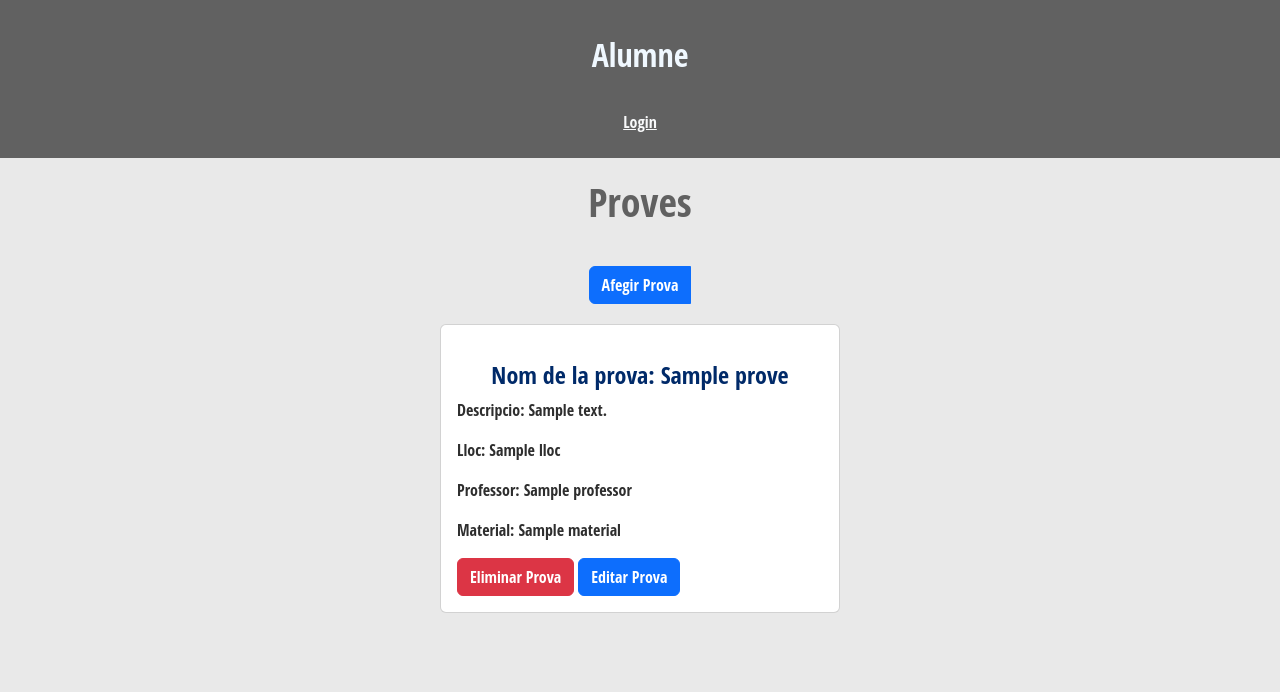
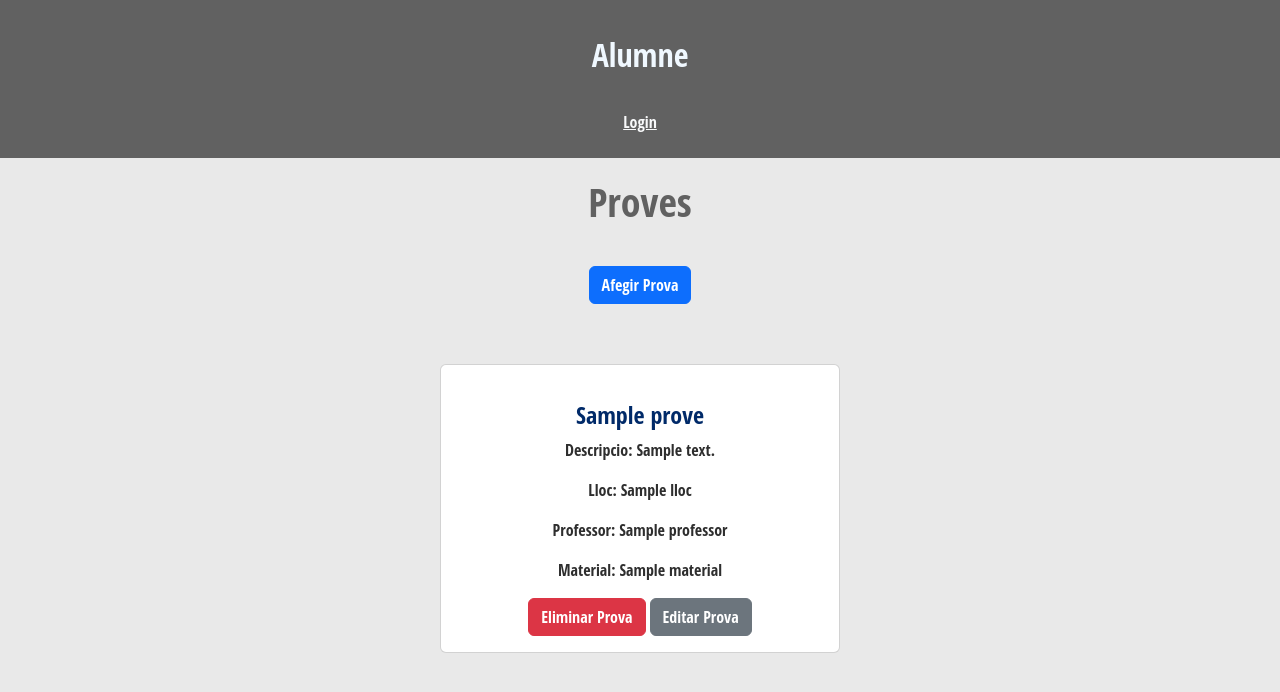
Before and after one commit to adrigd03/Projecte-Activitat-cohesio, a PHP site: template Vista/proves.vista.php in a window 1280 px wide. Shown: the top 692 px of the page. Run offline with PHP 8.4, Linux system fonts and the light colour scheme; the template is opened without the code that fills it: most values are stand-ins (such as "Sample title", 1, 10 or a date in 2020); some libraries are stand-ins or nearby versions.

Commit message:
edit vista

```diff
--- a/Controlador/proves.php
+++ b/Controlador/proves.php
@@ -37,7 +37,7 @@ if(isset($_POST['crear'])){
             $errors["lloc"] = "Ompliu el lloc";
         }
         if(empty($_POST['professor'])){
-            $errors["professor"] = "Ompliu el nom de  professor";
+            $errors["professor"] = "Ompliu el nom de  professor/a";
         }
         if(empty($_POST['material'])){
             $errors["material"] = "Ompliu el material";
@@ -91,7 +91,7 @@ if(isset($_POST['modificar'])){
             $errors["lloc"] = "Ompliu el lloc";
         }
         if(empty($_POST['professor'])){
-            $errors["professor"] = "Ompliu el nom de  professor";
+            $errors["professor"] = "Ompliu el nom de  professor/a";
         }
         if(empty($_POST['material'])){
             $errors["material"] = "Ompliu el material";
--- a/Estils/estils.css
+++ b/Estils/estils.css
@@ -61,6 +61,8 @@ h4 {
 
 
 
+
+
         input[type=text], select {
             width: 100%;
             padding: 12px 20px;
@@ -114,6 +116,11 @@ select {
   box-sizing: border-box;
 }
 
+.error {
+  color: red;
+  font-size: 0.8em;
+}
+
 /* imatge MapaSaPalomera.png */
 .divMapa {
   width: 600px;
--- a/Vista/proves.js
+++ b/Vista/proves.js
@@ -1,22 +1,3 @@
-const botoAfegirProva = document.getElementById("afegir_prova");
-const formulariProva = document.getElementById("formulari_prova");
-const botoEliminarProva = document.getElementById("eliminar_prova");
-const formulariEliminar = document.getElementById("formulari_eliminarProva");
-
-const botoModificarProva = document.getElementById("modificar_prova");
-const formulariModificar = document.getElementById("formulari_modificarProva");
-
-botoAfegirProva.addEventListener("click", () => {
-  if(formulariProva.hidden === true){
-     formulariProva.hidden = false;
-  } else if (formulariProva.hidden === false){
-    formulariProva.hidden = true
-  }
-});
-
-
-
-
 
 
 // put marker on img mapa on click
@@ -87,3 +68,11 @@ $(document).ready(function() {
      $("#modalEditarProva").modal('show');
   });
 });
+
+
+$(document).ready(function() {
+  $(".afegir-prova").click(function () {
+
+     $("#modalAfegirProva").modal('show');
+  });
+});
--- a/Vista/proves.vista.php
+++ b/Vista/proves.vista.php
@@ -25,59 +25,65 @@
 </head>
 
 <body>
-
-
     <?php require_once("../Vista/navbar.php"); ?>
     <!--Opcions -->
     <div class="contenidor d-flex flex-column align-items-center">
         <h1>Proves</h1>
-        <div class="btn-group d-flex justify-content-center">
-            <!--AFEGIR PROVAA -->
-            <button type="submit" class="btn btn-primary" id="afegir_prova">Afegir Prova</button>
-            <div id="formulari_prova" hidden>
-                <h2>Afegir Prova</h2>
-                <form action="../Controlador/proves.php" method="post">
+        <!-- Afegir Prova -->
+        <button class="btn btn-primary afegir-prova">Afegir Prova</button>
+        <br>
+    </div>
+        <div id="modalAfegirProva" class="modal fade">
+    <div class="modal-dialog modal-dialog-centered">
+        <div class="modal-content">
+            <div class="modal-header">
+                <h5 class="modal-title">Afegir Dades de la Prova</h5>
+                <button type="button" class="btn-close" data-bs-dismiss="modal"></button>
+            </div>
+            <div class="modal-body">
+            <form id="formAfegirProva" action="../Controlador/proves.php" method="post">
                     <label for="nom">Nom:</label>
-                    <input type="text" name="nom" id="nom">
+                    <input type="text" name="nom" id="nom" required>
                     <?php
-                    if (!empty($errors["nom"])) {
-                        echo $errors["nom"];
-                    }
-                    ?>
+                    if (!empty($errors["nom"])) { ?>
+              <span class="error"> <?php  echo $errors["nom"]; ?>  </span>
+                <?php  }  ?>
+
                     <br>
                     <label for="descripcio">Descripció:</label>
                     <br>
                     <textarea name="descripcio" id="descripcio" rows="4" cols="50"></textarea>
+                    <br>
                     <?php
-                    if (!empty($errors["descricio"])) {
-                        echo $errors["descripcio"];
-                    }
-                    ?>
+                    if (!empty($errors["descripcio"])) { ?>
+              <span class="error"> <?php  echo $errors["descripcio"]; ?>  </span>
+                <?php  }  ?>
                     <br>
+
                     <label for="lloc">Lloc:</label>
                     <input type="text" name="lloc" id="lloc">
                     <?php
-                    if (!empty($errors["lloc"])) {
-                        echo $errors["lloc"];
-                    }
-                    ?>
+                    if (!empty($errors["lloc"])) { ?>
+              <span class="error"> <?php  echo $errors["lloc"]; ?>  </span>
+                <?php  }  ?>
                     <br>
+
                     <label for="professor">Professor:</label>
                     <input type="text" name="professor" id="professor">
                     <?php
-                    if (!empty($errors["professor"])) {
-                        echo $errors["professor"];
-                    }
-                    ?>
+                    if (!empty($errors["professor"])) { ?>
+              <span class="error"> <?php  echo $errors["professor"]; ?>  </span>
+                <?php  }  ?>
                     <br>
+
                     <label for="material">Material:</label>
                     <input type="text" name="material" id="material">
                     <?php
-                    if (!empty($errors["material"])) {
-                        echo $errors["material"];
-                    }
-                    ?>
+                    if (!empty($errors["material"])) { ?>
+              <span class="error"> <?php  echo $errors["material"]; ?>  </span>
+                <?php  }  ?>
                     <br>
+
                     <div hidden>
                     <label for="geoX">GeoX:</label>
                     <input type="number" step="0.0001" name="geoX" id="geoX">
@@ -86,24 +92,27 @@
                     <div id="mapa" class="mapa"></div>
                     </div>
                     <button type="submit" name="crear" class="btn btn-primary">Crear </button>
+                    <button type="button" class="btn btn-danger" data-bs-dismiss="modal">Cancelar</button>
                 </form>
             </div>
 
-
-
+                </div>
+            </div>
         </div>
+        <div class="d-flex flex-wrap justify-content-center">
+    <div class="row row-cols-1 row-cols-md-4 g-10 text-center">
         <!-- MOSTREM PROVES-->
         <?php foreach ($proves as $prova) : ?>
-            <div class="d-flex flex-wrap justify-content-center" data-id=<?php echo $prova['id'] ?>>
+            <div class="col mb-3 mt-3" data-id=<?php echo $prova['id'] ?>>
                 <div class="card" style="width:400px">
                     <div class="card-body">
-                        <h4 class="card-title"> Nom de la prova: <?php echo $prova['nom']; ?></h4>
+                        <h4 class="card-title"> <?php echo $prova['nom']; ?></h4>
                         <p class="card-text">Descripcio: <?php echo $prova['descripcio']; ?></p>
                         <p class="card-text">Lloc: <?php echo $prova['lloc']; ?></p>
                         <p class="card-text">Professor: <?php echo $prova['professor']; ?></p>
                         <p class="card-text">Material: <?php echo $prova['material']; ?></p>
                         <button class="btn btn-danger eliminar"  data-id="<?php echo $prova['id']; ?>">Eliminar Prova</button>
-                        <button class="btn btn-primary editar-prova" data-id="<?php echo $prova['id']; ?>">Editar Prova</button>
+                        <button class="btn btn-secondary editar-prova" data-id="<?php echo $prova['id']; ?>">Editar Prova</button>
                         <!-- <h4 class="card-title"><?php echo ("<a href='../Controlador/afegir.php?id=" . $prova['id'] . "'>" . $proves['nom'] . "</a>"); ?> </h4>  -->
                     </div>
                 </div>
@@ -112,6 +121,7 @@
 
 
     </div>
+        </div>
     <br>
 
     <div id="modalEditarProva" class="modal fade">
```
